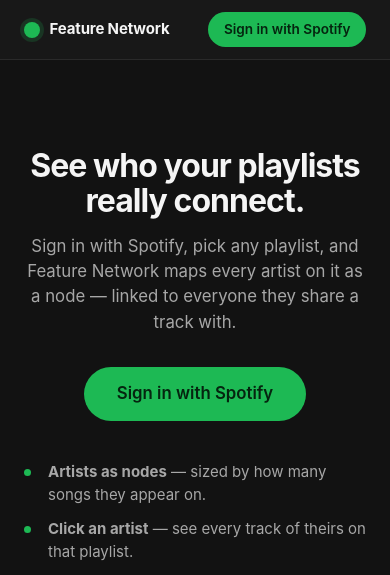
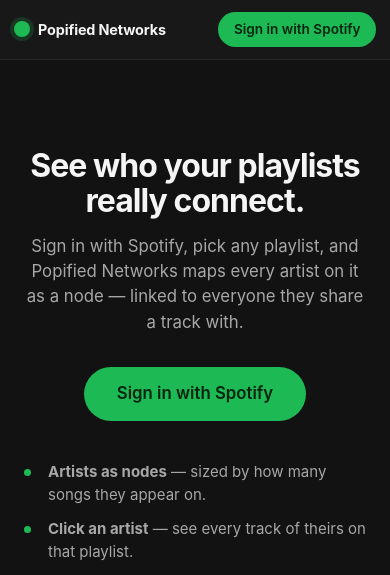
Before and after one commit to riyadhossain1998/Spotified, a Flask app: page / in a window 390 px wide. Shown: the top 575 px of the page. Run offline with Flask 3, Linux system fonts and the light colour scheme.

Commit message:
Rename the product to Popified Networks
Brand text only. The repo, the Pages URL and the registered PKCE redirect
URI are deliberately unchanged, so login keeps working; likewise the
Worker, D1 database, keychain account and localStorage keys, which all
still read "spotified" and are not visible to a visitor.

The Flask side was branded "Feature Network" rather than "Spotified" --
a third name for the same product -- so a literal find-and-replace would
have left the logged-in app disagreeing with the demo. Renamed too.

The new name is ~70% wider, which broke a topbar that had never needed
mobile rules: measured at 375px the brand and the login button met at the
same x, and at 320px the brand wrapped to a second line inside a bar with
a fixed 60px height. Hence the gap, the nowrap, and a non-shrinking dot.
Below 360px the Source link gives way rather than the login button, that
being the page's only call to action.

Co-Authored-By: Claude Opus 4.6 <noreply@anthropic.com>

```diff
--- a/analytics/schema.sql
+++ b/analytics/schema.sql
@@ -1,4 +1,4 @@
--- Event store for the Spotified analytics Worker.
+-- Event store for the Popified Networks analytics Worker.
 --
 -- Deliberately four columns. There is no session id, no visitor id, no IP and
 -- no user agent, so a row cannot be tied back to a person even in principle --
--- a/app/static/css/base.css
+++ b/app/static/css/base.css
@@ -46,6 +46,10 @@ a { color: inherit; text-decoration: none; }
   display: flex;
   align-items: center;
   justify-content: space-between;
+  /* `space-between` leaves nothing between the brand and the nav once the two
+     grow wide enough to meet -- measured on a 375px viewport they ended up
+     touching at the same x. This guarantees a gutter instead. */
+  gap: 1rem;
   padding: 0 1.5rem;
   border-bottom: 1px solid var(--border);
   background: var(--bg-elevated);
@@ -60,6 +64,9 @@ a { color: inherit; text-decoration: none; }
   gap: 0.6rem;
   font-weight: 700;
   letter-spacing: -0.01em;
+  /* The bar is a fixed 60px, so a wrapped brand does not grow it -- the second
+     line overflows. A two-word name wraps at 320px without this. */
+  white-space: nowrap;
 }
 
 .topbar__mark {
@@ -68,16 +75,36 @@ a { color: inherit; text-decoration: none; }
   border-radius: 50%;
   background: var(--accent);
   box-shadow: 0 0 0 4px rgba(29, 185, 84, 0.18);
+  /* A fixed width is still shrinkable in flex; without this the dot ovals out
+     once the bar is tight. */
+  flex: 0 0 auto;
 }
 
 .topbar__nav {
   display: flex;
   align-items: center;
   gap: 1rem;
+  flex: 0 0 auto;
 }
 
-.topbar__link { color: var(--text-muted); font-size: 0.9rem; }
+.topbar__link { color: var(--text-muted); font-size: 0.9rem; white-space: nowrap; }
 .topbar__link:hover { color: var(--text); }
+
+/* Phones. The three items in this bar need ~343px of content box at the
+   desktop sizes and a 375px screen only offers 327, so reclaim the difference
+   from padding and type rather than letting anything collide. */
+@media (max-width: 700px) {
+  .topbar { padding: 0 0.875rem; }
+  .topbar__brand { font-size: 0.9rem; gap: 0.5rem; }
+  .topbar__nav { gap: 0.625rem; }
+}
+
+/* Below ~360px even that is not enough for brand + login + Source. Source is
+   the one that goes: it is a convenience link to the repo, whereas the login
+   button is the page's only call to action. */
+@media (max-width: 360px) {
+  .topbar__link { display: none; }
+}
 
 .topbar__user {
   display: flex;
--- a/app/static/js/pages/graphPage.js
+++ b/app/static/js/pages/graphPage.js
@@ -54,7 +54,7 @@ export function initGraphPage({ playlistId, defaultMode }) {
   function renderHeader(graph, cached, buildSeconds) {
     const { playlist, stats } = graph;
 
-    document.title = `${playlist.name} — Feature Network`;
+    document.title = `${playlist.name} — Popified Networks`;
     nameEl.textContent = playlist.name;
 
     if (playlist.image_url) {
--- a/app/templates/base.html
+++ b/app/templates/base.html
@@ -3,7 +3,7 @@
 <head>
   <meta charset="UTF-8">
   <meta name="viewport" content="width=device-width, initial-scale=1.0">
-  <title>{% block title %}Feature Network{% endblock %}</title>
+  <title>{% block title %}Popified Networks{% endblock %}</title>
   <link rel="stylesheet" href="{{ url_for('static', filename='css/base.css') }}">
   {% block styles %}{% endblock %}
 </head>
@@ -12,7 +12,7 @@
   <header class="topbar">
     <a class="topbar__brand" href="{{ url_for('main.landing') }}">
       <span class="topbar__mark"></span>
-      Feature Network
+      Popified Networks
     </a>
 
     <nav class="topbar__nav">
--- a/app/templates/errors/404.html
+++ b/app/templates/errors/404.html
@@ -1,6 +1,6 @@
 {% extends "base.html" %}
 
-{% block title %}Not found — Feature Network{% endblock %}
+{% block title %}Not found — Popified Networks{% endblock %}
 {% block main_class %}page page--centered{% endblock %}
 
 {% block content %}
--- a/app/templates/errors/generic.html
+++ b/app/templates/errors/generic.html
@@ -1,6 +1,6 @@
 {% extends "base.html" %}
 
-{% block title %}{{ status }} — Feature Network{% endblock %}
+{% block title %}{{ status }} — Popified Networks{% endblock %}
 {% block main_class %}page page--centered{% endblock %}
 
 {% block content %}
--- a/app/templates/main/graph.html
+++ b/app/templates/main/graph.html
@@ -1,6 +1,6 @@
 {% extends "base.html" %}
 
-{% block title %}Feature network — Feature Network{% endblock %}
+{% block title %}Feature network — Popified Networks{% endblock %}
 {% block body_class %}body--graph{% endblock %}
 {% block main_class %}graph-page{% endblock %}
 
--- a/app/templates/main/landing.html
+++ b/app/templates/main/landing.html
@@ -1,13 +1,13 @@
 {% extends "base.html" %}
 
-{% block title %}Feature Network — Visualise your playlists{% endblock %}
+{% block title %}Popified Networks — Visualise your playlists{% endblock %}
 {% block main_class %}page page--centered{% endblock %}
 
 {% block content %}
 <section class="hero">
   <h1 class="hero__title">See who your playlists really connect.</h1>
   <p class="hero__subtitle">
-    Sign in with Spotify, pick any playlist, and Feature Network maps every artist
+    Sign in with Spotify, pick any playlist, and Popified Networks maps every artist
     on it as a node — linked to everyone they share a track with.
   </p>
 
--- a/app/templates/main/playlists.html
+++ b/app/templates/main/playlists.html
@@ -1,6 +1,6 @@
 {% extends "base.html" %}
 
-{% block title %}Your playlists — Feature Network{% endblock %}
+{% block title %}Your playlists — Popified Networks{% endblock %}
 
 {% block styles %}
   <link rel="stylesheet" href="{{ url_for('static', filename='css/playlists.css') }}">
--- a/docs/callback.html
+++ b/docs/callback.html
@@ -11,7 +11,7 @@
 <head>
   <meta charset="UTF-8">
   <meta name="viewport" content="width=device-width, initial-scale=1.0">
-  <title>Signing you in — Spotified</title>
+  <title>Signing you in — Popified Networks</title>
   <!-- The authorization code is in this URL. Keep it out of referrer headers
        and out of search engines. -->
   <meta name="referrer" content="no-referrer">
@@ -23,7 +23,7 @@
   <header class="topbar">
     <a class="topbar__brand" href="./">
       <span class="topbar__mark"></span>
-      Spotified
+      Popified Networks
     </a>
   </header>
 
--- a/docs/graph.html
+++ b/docs/graph.html
@@ -10,7 +10,7 @@
 <head>
   <meta charset="UTF-8">
   <meta name="viewport" content="width=device-width, initial-scale=1.0">
-  <title>Feature network — Spotified</title>
+  <title>Feature network — Popified Networks</title>
   <meta name="robots" content="noindex">
   <link rel="stylesheet" href="static/css/base.css">
   <link rel="stylesheet" href="static/css/graph.css">
@@ -20,7 +20,7 @@
   <header class="topbar">
     <a class="topbar__brand" href="./">
       <span class="topbar__mark"></span>
-      Spotified
+      Popified Networks
     </a>
     <nav class="topbar__nav" data-topbar-user></nav>
   </header>
--- a/docs/index.html
+++ b/docs/index.html
@@ -15,7 +15,7 @@
 <head>
   <meta charset="UTF-8">
   <meta name="viewport" content="width=device-width, initial-scale=1.0">
-  <title>Spotified — playlist collaboration networks</title>
+  <title>Popified Networks — playlist collaboration networks</title>
   <meta name="description" content="Turn a Spotify playlist into an interactive D3 collaboration network. Click an artist for their songs, click a connection for the songs two artists share.">
 
   <link rel="stylesheet" href="static/css/base.css">
@@ -139,7 +139,7 @@
   <header class="topbar">
     <a class="topbar__brand" href="./">
       <span class="topbar__mark"></span>
-      Spotified
+      Popified Networks
     </a>
     <nav class="topbar__nav">
       <button id="btn-login" class="btn btn--primary btn--sm" type="button">
--- a/docs/js/pages/graphPage.js
+++ b/docs/js/pages/graphPage.js
@@ -118,7 +118,7 @@ export async function initGraphPage() {
     loaderText.textContent = "Reading the playlist…";
     const playlist = await getPlaylist(playlistId);
 
-    document.title = `${playlist.name} — Spotified`;
+    document.title = `${playlist.name} — Popified Networks`;
     nameEl.textContent = playlist.name;
     if (playlist.image_url) {
       artEl.src = playlist.image_url;
--- a/docs/playlists.html
+++ b/docs/playlists.html
@@ -8,7 +8,7 @@
 <head>
   <meta charset="UTF-8">
   <meta name="viewport" content="width=device-width, initial-scale=1.0">
-  <title>Your playlists — Spotified</title>
+  <title>Your playlists — Popified Networks</title>
   <meta name="robots" content="noindex">
   <link rel="stylesheet" href="static/css/base.css">
   <link rel="stylesheet" href="static/css/playlists.css">
@@ -18,7 +18,7 @@
   <header class="topbar">
     <a class="topbar__brand" href="./">
       <span class="topbar__mark"></span>
-      Spotified
+      Popified Networks
     </a>
     <nav class="topbar__nav" data-topbar-user></nav>
   </header>
```
Also changed, not shown: README.md, analytics/README.md, 1 other file.
